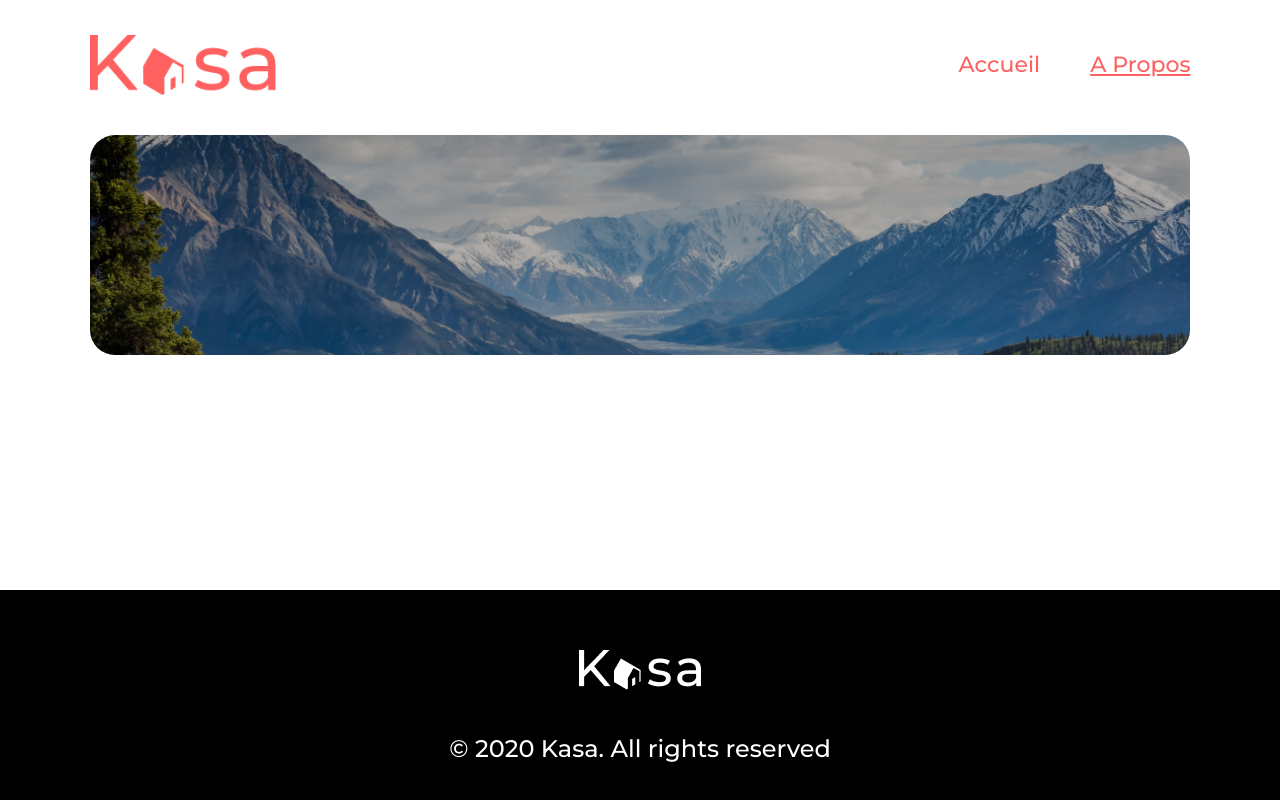
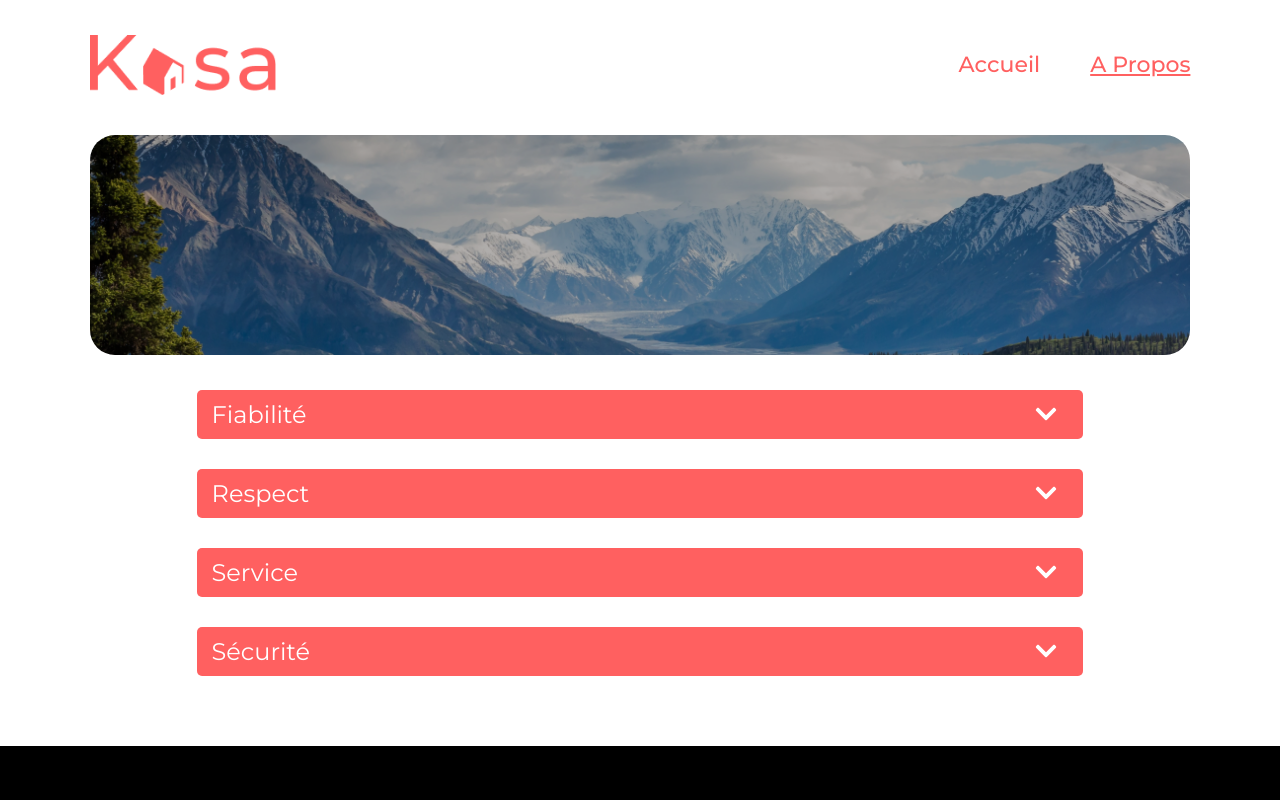
Before and after one commit to karinbaldisseri/P7-Kasa-Create-React-App, a React (Create React App) app: page /about in a window 1280 px wide. Shown: the top 800 px of the page. Built offline with nearby package versions, Linux system fonts and the light colour scheme.

Commit message:
Collapse component

```diff
--- /dev/null
+++ b/src/components/collapse/collapse.scss
@@ -0,0 +1,52 @@
+@use "../../stylesUtils/" as *;
+
+.collapseElement {
+  border-radius: 5px;
+  background-color: $background-primary;
+  margin: 0 107px 30px 107px;
+  @include tablets {
+    margin: 0 50px 25px 50px;
+  }
+  @include mobiles {
+    margin: 0 0 20px 0;
+  }
+  button {
+    display: flex;
+    justify-content: space-between;
+    align-items: center;
+    background-color: $primary-color;
+    width: 100%;
+    padding: 10px 25px 10px 15px;
+    border: none;
+    border-radius: 5px;
+    cursor: pointer;
+    @include mobiles {
+      padding: 6px 10px 6px 10px;
+    }
+    h2,
+    span {
+      color: $secondary-color;
+      font-size: 24px;
+      font-weight: 400;
+      @include mobiles {
+        font-size: 14px;
+      }
+    }
+    span {
+      height: 24px;
+      @include mobiles {
+        height: 14px;
+      }
+    }
+  }
+  .content {
+    font-size: 24px;
+    font-weight: 400;
+    line-height: 1.5;
+    padding: 28px 40px 12px 15px;
+    @include mobiles {
+      font-size: 12px;
+      padding: 17px 10px 40px 10px;
+    }
+  }
+}
--- /dev/null
+++ b/src/components/collapse/index.jsx
@@ -0,0 +1,41 @@
+import PropTypes from "prop-types";
+import { useState } from "react";
+import { FaChevronUp, FaChevronDown } from "react-icons/fa";
+import "./collapse.scss";
+
+function Collapse({ header, content }) {
+  const [expand, setExpand] = useState(false);
+
+  return (
+    <article
+      className={expand ? "collapseElement" : " collapseElement notExpanded"}
+    >
+      <button type="button" onClick={() => setExpand(!expand)}>
+        <h2>{header}</h2>
+        <span>
+          {expand ? (
+            <FaChevronUp fill="white" />
+          ) : (
+            <FaChevronDown fill="white" />
+          )}
+        </span>
+      </button>
+      {expand && <div className="content">{content}</div>}
+    </article>
+  );
+}
+
+Collapse.propTypes = {
+  header: PropTypes.string,
+  content: PropTypes.oneOfType([
+    PropTypes.string,
+    PropTypes.arrayOf(PropTypes.element),
+  ]),
+};
+
+Collapse.defaultProps = {
+  header: "Titre",
+  content: "Contenu",
+};
+
+export default Collapse;
--- a/src/pages/about/index.jsx
+++ b/src/pages/about/index.jsx
@@ -1,9 +1,10 @@
 import Banner from "../../components/banner";
 import AboutBannerImg from "../../assets/about_banner_img.png";
 import AboutBannerMobile from "../../assets/about_banner_mobile.png";
+import Collapse from "../../components/collapse";
 
 export default function About() {
-  /* const aboutData = [
+  const aboutData = [
     {
       id: "1",
       header: "Fiabilité",
@@ -28,7 +29,7 @@ export default function About() {
       content:
         "La sécurité est la priorité de Kasa. Aussi bien pour nos hôtes que pour les voyageurs, chaque logement correspond aux critères de sécurité établis par nos services. En laissant une note aussi bien à l'hôte qu'au locataire, cela permet à nos équipes de vérifier que les standards sont bien respectés. Nous organisons également des ateliers sur la sécurité domestique pour nos hôtes.",
     },
-  ]; */
+  ];
 
   return (
     <main className="aboutPage">
@@ -42,6 +43,11 @@ export default function About() {
           <img src={AboutBannerImg} alt="paysage montagneux" />
         </picture>
       </Banner>
+      {aboutData.map((item) => {
+        return (
+          <Collapse header={item.header} content={item.content} key={item.id} />
+        );
+      })}
     </main>
   );
 }
```
